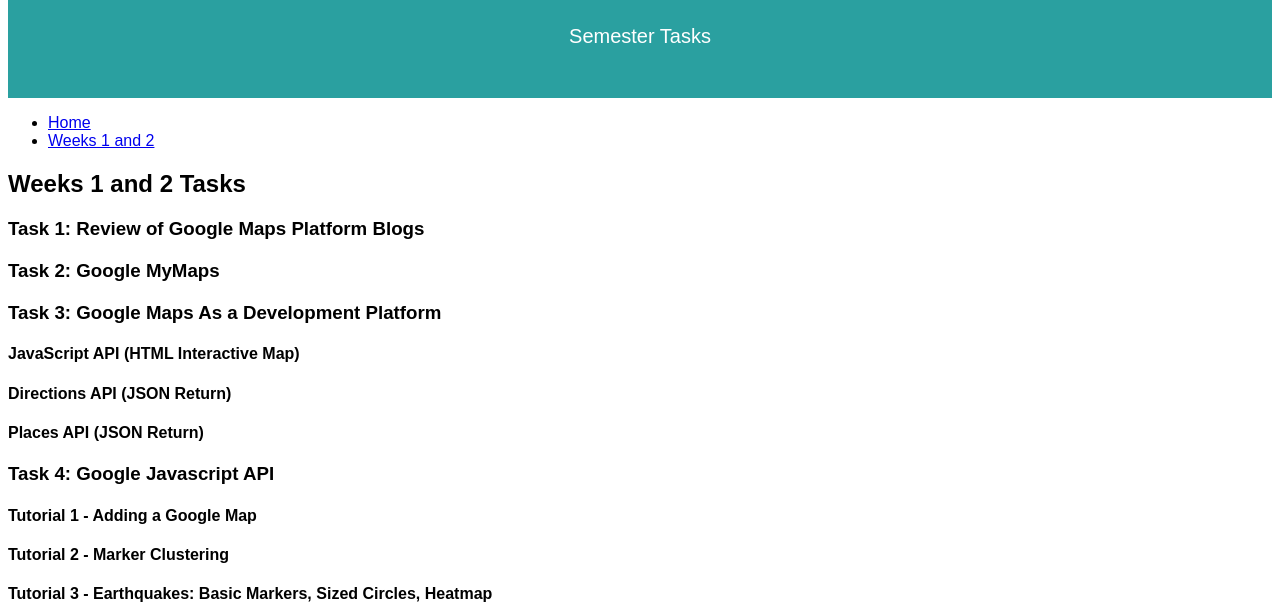
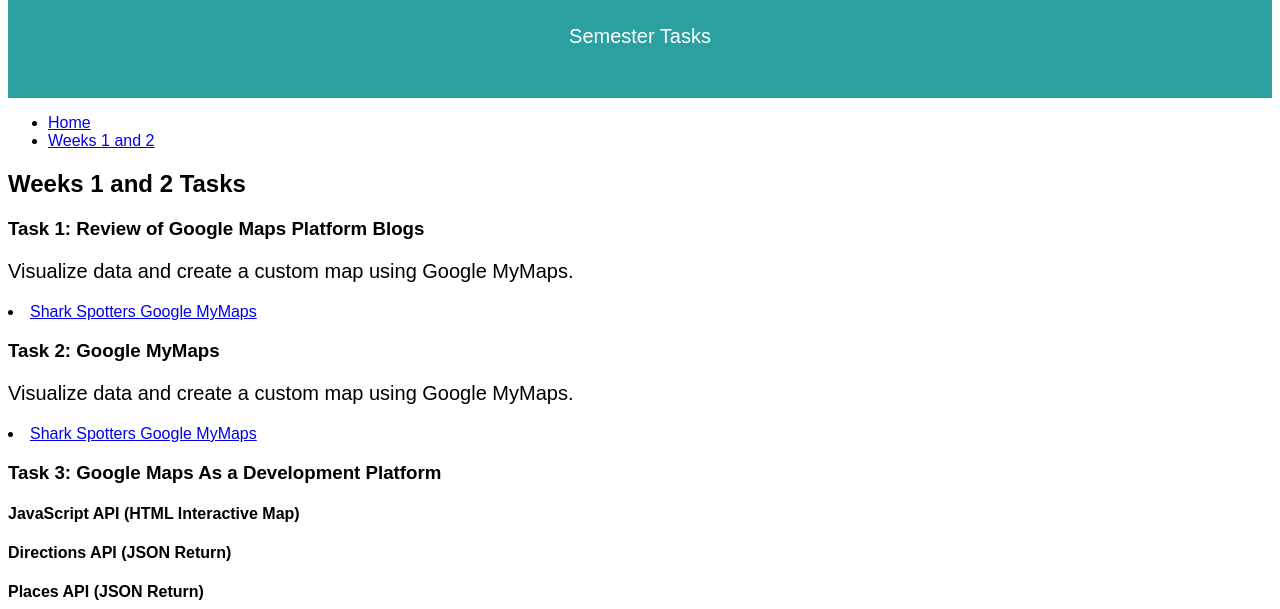
Before and after one commit to danammckee/FlemingGEOM99, a plain HTML site: page Week1and2/index.html in a window 1280 px wide. Shown: the part 191-800 px from the top of the page. Drawn offline with Linux system fonts and the light colour scheme.

Commit message:
Update index.html

```diff
--- a/Week1and2/index.html
+++ b/Week1and2/index.html
@@ -27,10 +27,12 @@
 	<h2> Weeks 1 and 2 Tasks </h2>
 
 	<h3> Task 1: Review of Google Maps Platform Blogs</h3>
-	<p> </p>
+	<p> Visualize data and create a custom map using Google MyMaps.</p>
+	<li><a href="week1and2.html">Shark Spotters Google MyMaps</a></li>
 
 	<h3> Task 2: Google MyMaps</h3>
-	<p> </p>
+	<p> Visualize data and create a custom map using Google MyMaps.</p>
+	<li><a href="week1and2.html">Shark Spotters Google MyMaps</a></li>
 
 	<h3> Task 3: Google Maps As a Development Platform</h3>
 	<h4> JavaScript API (HTML Interactive Map)</h4>
```
